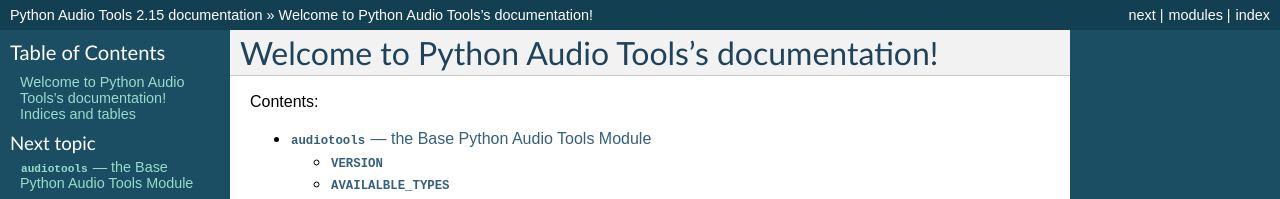
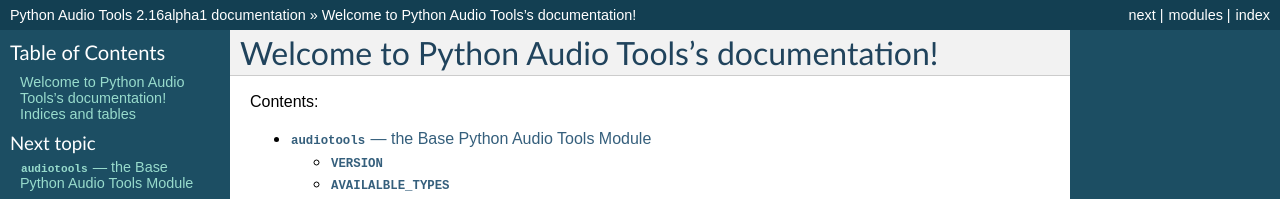
Before and after one commit to tuffy/python-audio-tools, a Sphinx documentation site: the page built from docs/programming/source/index.rst, in a window 1280 px wide and 900 px high. Shown: the top 199 px of the window. Built offline with Sphinx 7.4.7, drawn with Linux system fonts in a browser that asks for light colours; some of the changed text lies outside the part shown.

Commit message:
Bump version to 2.16alpah1.

```diff
--- a/audiotools/__init__.py
+++ b/audiotools/__init__.py
@@ -99,7 +99,7 @@
 THUMBNAIL_FORMAT = config.get_default("Thumbnail", "format", "jpeg")
 THUMBNAIL_SIZE = config.getint_default("Thumbnail", "size", 150)
 
-VERSION = "2.15"
+VERSION = "2.16alpha1"
 
 FILENAME_FORMAT = config.get_default(
     "Filenames", "format",
--- a/docs/programming/source/conf.py
+++ b/docs/programming/source/conf.py
@@ -45,9 +45,9 @@
 # built documents.
 #
 # The short X.Y version.
-version = '2.15'
+version = '2.16'
 # The full version, including alpha/beta/rc tags.
-release = '2.15'
+release = '2.16alpha1'
 
 # The language for content autogenerated by Sphinx. Refer to documentation
 # for a list of supported languages.
--- a/setup.py
+++ b/setup.py
@@ -17,7 +17,7 @@
 #along with this program; if not, write to the Free Software
 #Foundation, Inc., 51 Franklin Street, Fifth Floor, Boston, MA  02110-1301  USA
 
-VERSION = '2.15'
+VERSION = '2.16alpha1'
 
 import sys
 
```
Also changed, not shown: 1 other file.
